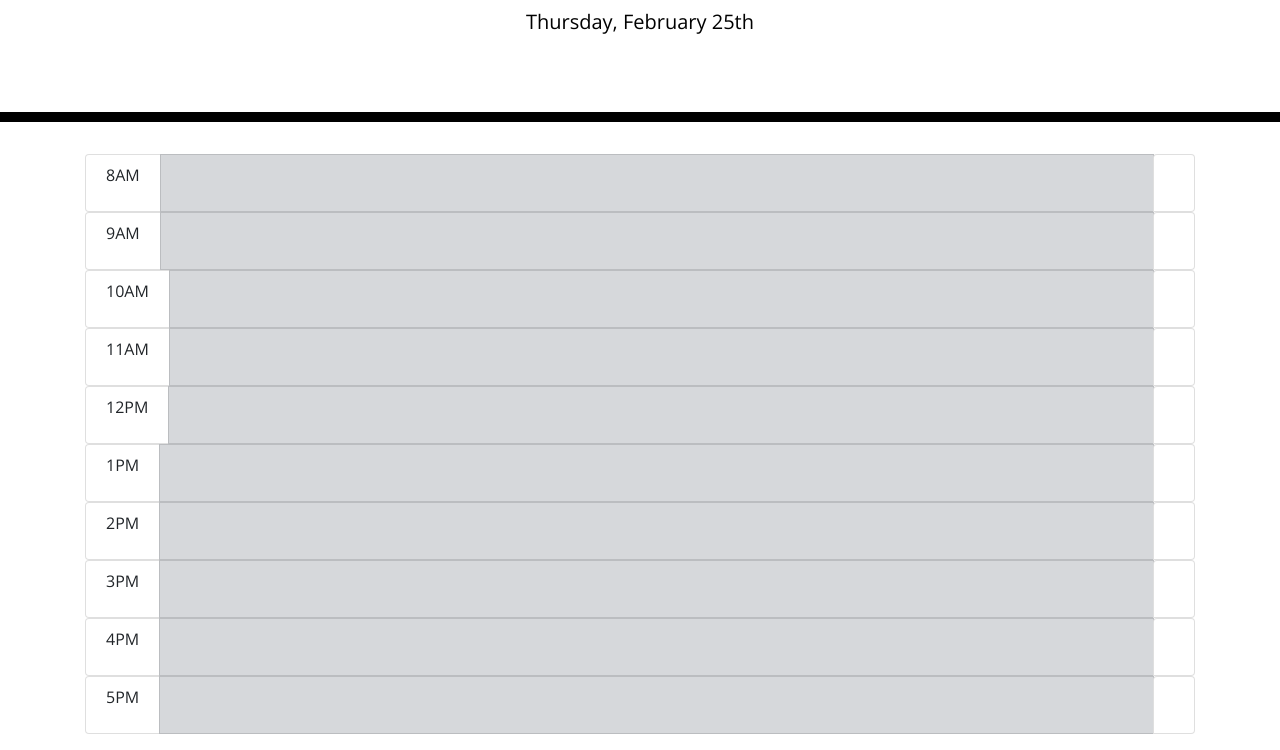
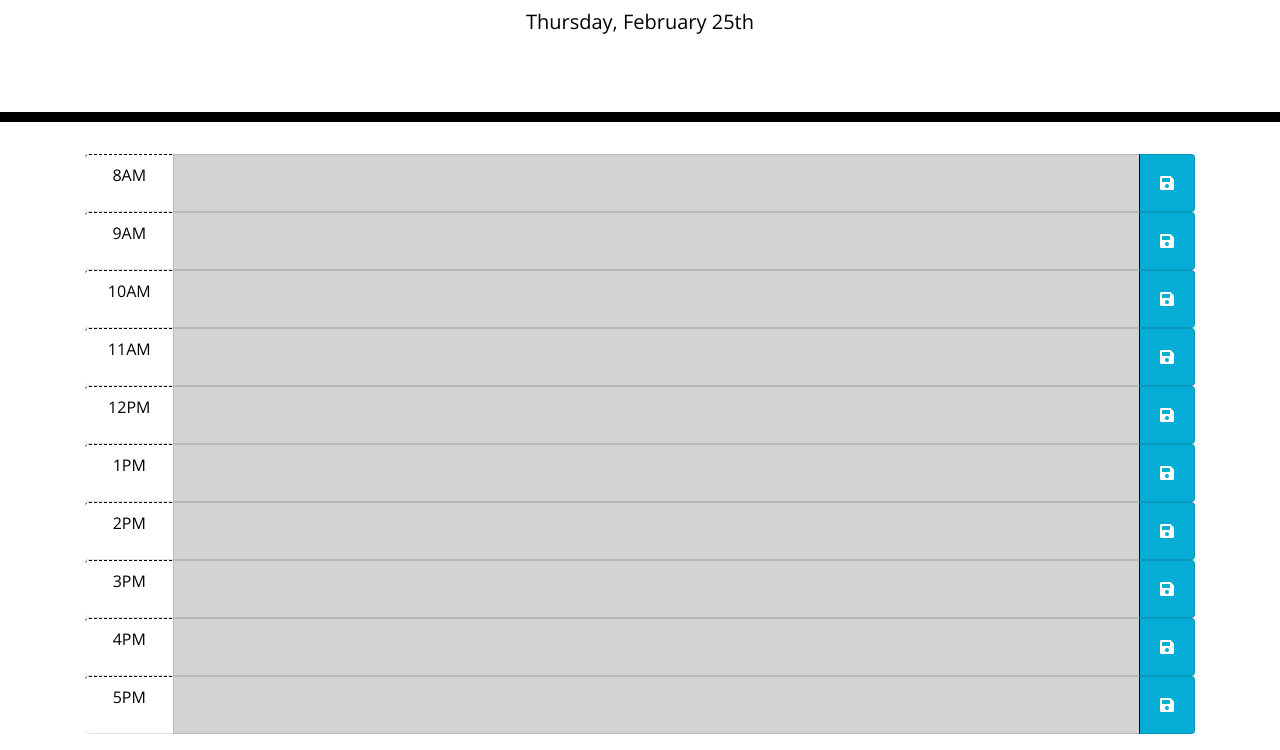
Before and after one commit to hagenderouen/workday-scheduler, a plain HTML site: page index.html in a window 1280 px wide. Shown: the part 182-932 px from the top of the page. Drawn offline with nearby package versions, Linux system fonts and the light colour scheme.

Commit message:
Remove unecessary comments. Update styling.

```diff
--- a/index.html
+++ b/index.html
@@ -31,15 +31,7 @@
     <div class="container">
 
       <!-- Timeblocks go here -->
-      <div id="timeblock">
-        <!-- Reference
-        <ul class="list-group list-group-horizontal d-flex justify-content-between">
-          <li class="list-group-item">8AM</li>
-          <textarea class="list-group-item w-100 list-group-item-success">Do something</textarea>
-          <button class="list-group-item btn btn-primary"></button>
-        </ul>
-      -->
-      </div>
+      <div class="time-block mb-3"></div>
 
     </div>
 
--- a/script.js
+++ b/script.js
@@ -1,4 +1,4 @@
-const timeblockEl = $('#timeblock');
+const timeblockEl = $('.time-block');
 
 // Displays the current date
 $('#currentDay').text(moment().format('dddd[,] MMMM Do'));
@@ -30,15 +30,16 @@ const getItemColorClass = function(hour) {
 
     // If it's the current hour, returns green class
     if (currHour === hour) {
-        return 'list-group-item-success';
+        //return 'list-group-item-success';
+        return 'present'
     }
     // If it's in the past, returns gray class
     if (moment(hour, 'hA').fromNow().includes('ago')) {
-        return 'list-group-item-secondary';
+        return 'past';
     }
     // If it's in the future, returns red class
     if (moment(hour, 'hA').fromNow().includes('in')) {
-        return 'list-group-item-danger';
+        return 'future';
     }
 }
 
@@ -96,9 +97,9 @@ const displaySchedule = function(schedule) {
 
         timeblockEl.append(
             `<ul class="list-group list-group-horizontal d-flex justify-content-between">
-            <li class="list-group-item">${currEvent.hour}</li>
+            <li class="list-group-item hour">${currEvent.hour}</li>
             <textarea class="list-group-item w-100 ${itemColorClass}">${currEvent.event}</textarea>
-            <button class="list-group-item btn btn-primary btn-save"></button>
+            <button class="list-group-item saveBtn"><i class="fas fa-save"></i></button>
             </ul>`
       );
 
@@ -134,6 +135,6 @@ const handleSaveSchedule = function() {
     storeSchedule(newSchedule);
 }
 
-timeblockEl.on('click', '.btn-save', handleSaveSchedule);
+timeblockEl.on('click', '.saveBtn', handleSaveSchedule);
 
 displaySchedule(getSchedule());
--- a/style.css
+++ b/style.css
@@ -40,6 +40,9 @@ textarea{
   background-color: #ffffff;
   color: #000000;
   border-top: 1px dashed #000000;
+  border-right: 0;
+  border-left: 0;
+  width: 6rem;
 }
 
 .past {
```
Also changed, not shown: screenshot-scheduler.png (added), 1 other file.
